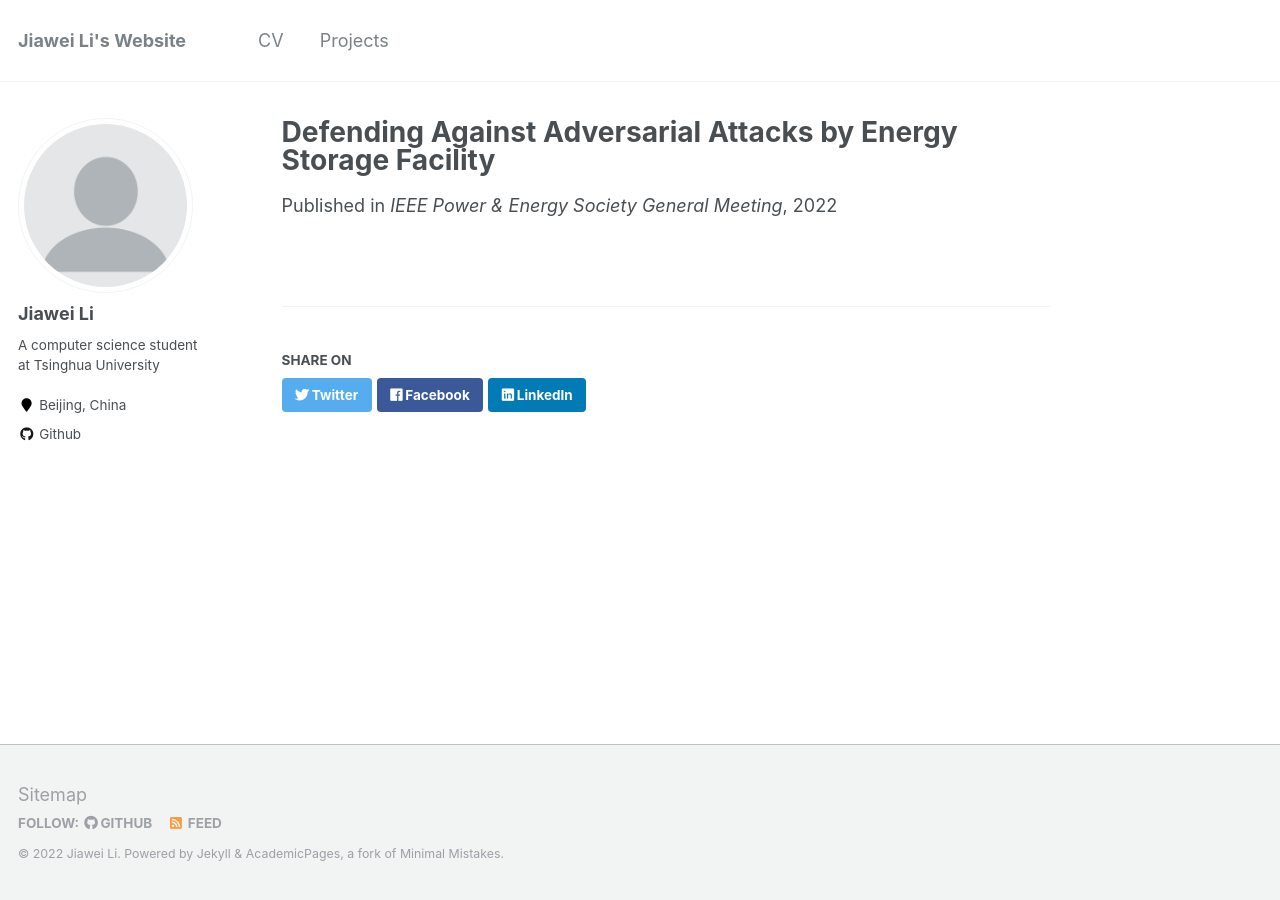
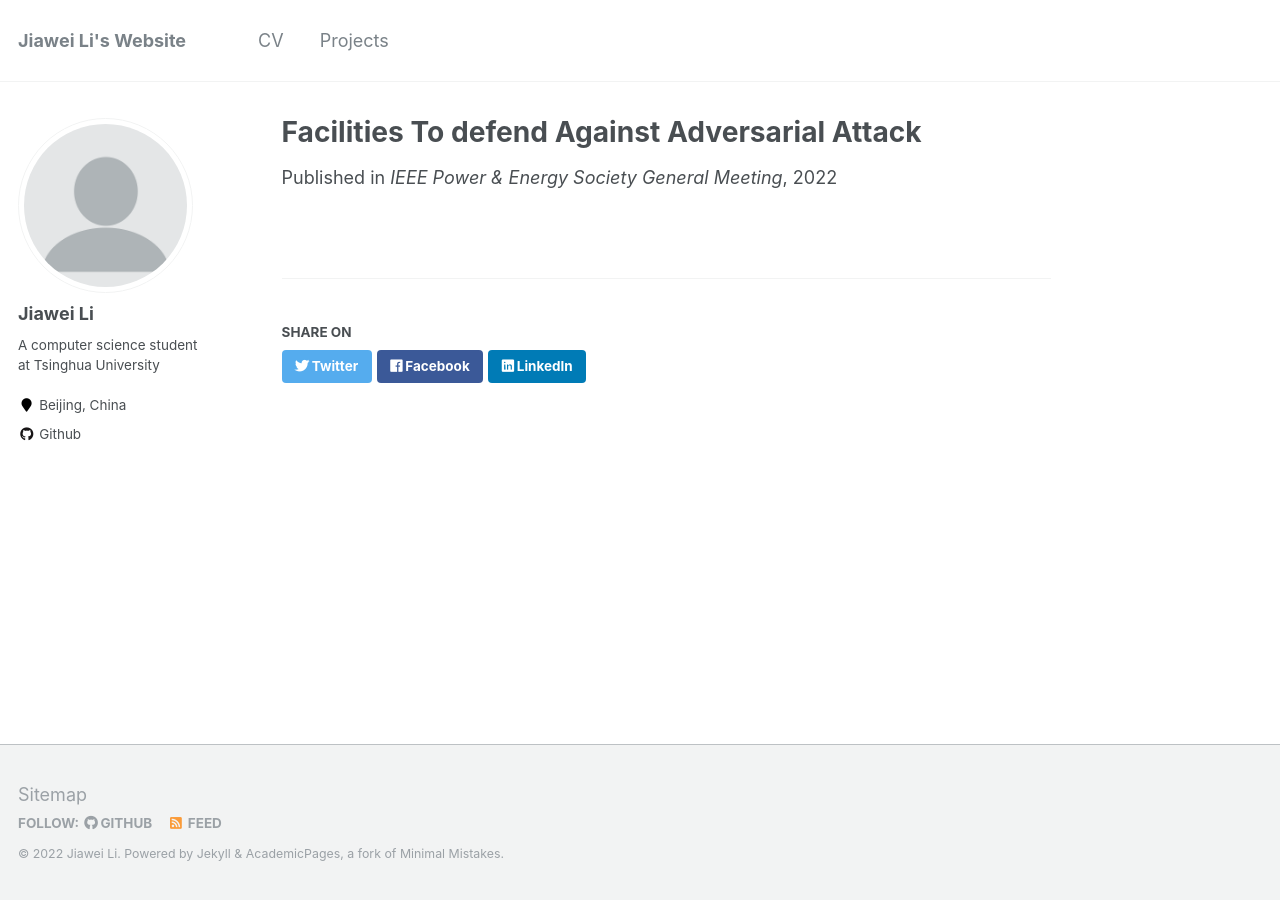
Before and after one commit to Jiawei-Li20/Jiawei-Li20.github.io, a Jekyll site: the page built from _projects/2022-07-17-li2022defending.md, in a window 1280 px wide. Built offline with Jekyll 4.4.1, drawn with Linux system fonts in a browser that asks for light colours.

Commit message:
Update 2022-07-17-li2022defending.md

```diff
--- a/_projects/2022-07-17-li2022defending.md
+++ b/_projects/2022-07-17-li2022defending.md
@@ -1,10 +1,11 @@
 ---
-title: "Defending Against Adversarial Attacks by Energy Storage Facility"
+title: "Facilities To defend Against Adversarial Attack"
 collection: projects
-permalink: /projects/2022-07-17-li2022defending
+permalink: /projects/2020-facilities
 collaborators: 'Jianxiao Wang, Lin Chen, Yang Yu'
 authors: '<b>Jiawei Li</b>, Jianxiao Wang, Lin Chen, Yang Yu'
 date: 2022-07-17
+projecttime: '2020 - Now'
 venue: 'IEEE Power & Energy Society General Meeting'
 venueabbr: 'PES-GM 2022'
 paperurl: 'https://arxiv.org/abs/2205.09522'
```
